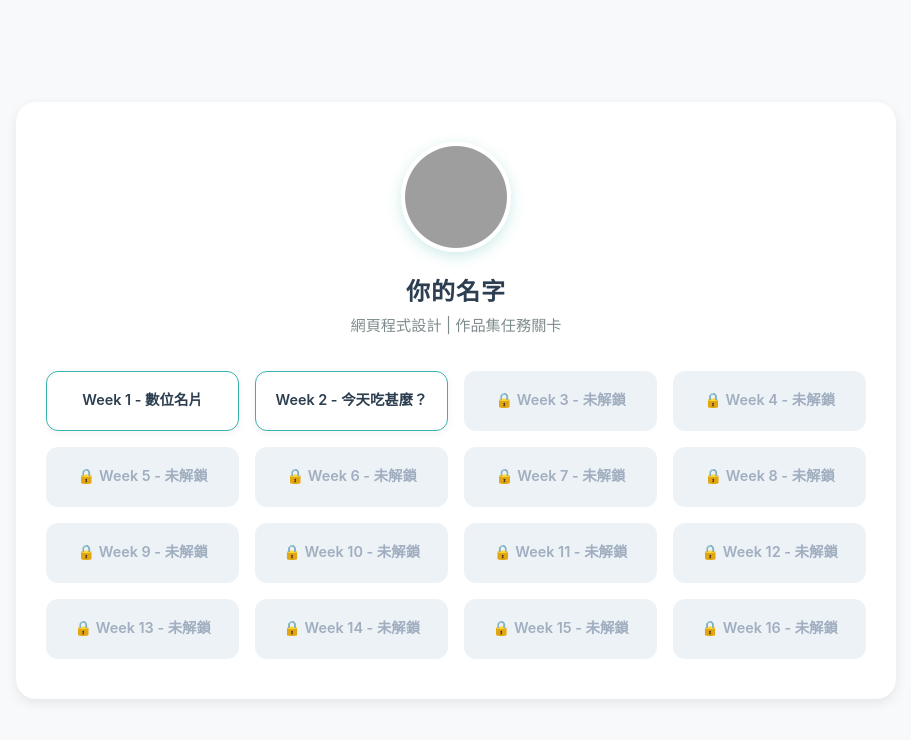
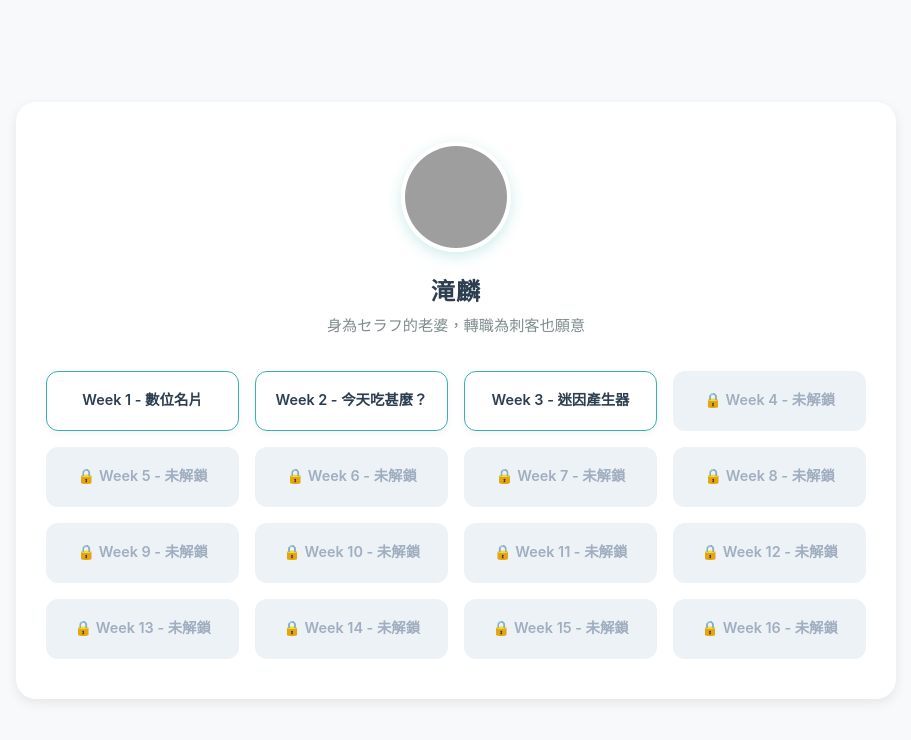
Before and after one commit to takitotkt0809-svg/-01, a plain HTML site: page index.html in a window 1280 px wide. Shown: the whole page, without its empty margins (184-1095 px from the left). Drawn offline with Linux system fonts and the light colour scheme; grey boxes are pictures that could not be loaded.

Commit message:
Update profile image and personal details

```diff
--- a/index.html
+++ b/index.html
@@ -158,9 +158,9 @@
         <!-- 個人頭像與名字區塊 -->
         <div class="profile-section">
             <!-- 假照片預設圖 (Unsplash 隨機風格照) -->
-            <img src="https://images.unsplash.com/photo-1534528741775-53994a69daeb?q=80&w=200&auto=format&fit=crop" alt="個人頭像" class="avatar">
-            <h1 class="profile-name">你的名字</h1>
-            <p class="profile-subtitle">網頁程式設計 | 作品集任務關卡</p>
+            <img src="https://scontent.ftpe21-1.fna.fbcdn.net/v/t39.30808-6/845923856_122248595618350968_1771394812178694630_n.jpg?stp=dst-jpg_tt6&cstp=mx1818x2048&ctp=s1818x2048&_nc_cat=104&_nc_map=urlgen_bucketless&ccb=1-7&_nc_sid=833d8c&_nc_ohc=_fhXMHVcPjUQ7kNvwH1Ou_w&_nc_oc=Ado_5rS0UIvAJg-WBee7XSK-cx0k84Y_VWq8fNzsKhCt8V1D8R_lKu1_vRRZwi-mIgE&_nc_zt=23&_nc_ht=scontent.ftpe21-1.fna&_nc_gid=7KePAH0OGlWHq78HdjYyQA&_nc_ss=7b2a8&oh=00_AQORmplVPxVye9B69Yl1e2ty98BA_-cNf64AKmMy26RWhA&oe=6AD2735D" alt="個人頭像" class="avatar">
+            <h1 class="profile-name">滝麟</h1>
+            <p class="profile-subtitle">身為セラフ的老婆，轉職為刺客也願意</p>
         </div>
 
         <!-- 16 個作品關卡選單 -->
@@ -168,9 +168,9 @@
             <!-- 已解鎖項目 -->
             <a href="w1/index.html" class="menu-btn unlocked">Week 1 - 數位名片</a>
             <a href="w2/index.html" class="menu-btn unlocked">Week 2 - 今天吃甚麼？</a>
+            <a href="w3/index.html" class="menu-btn unlocked">Week 3 - 迷因產生器</a>
 
-            <!-- 未解鎖項目 (3 ~ 16) -->
-            <div class="menu-btn locked">🔒 Week 3 - 未解鎖</div>
+            <!-- 未解鎖項目 (4 ~ 16) -->
             <div class="menu-btn locked">🔒 Week 4 - 未解鎖</div>
             <div class="menu-btn locked">🔒 Week 5 - 未解鎖</div>
             <div class="menu-btn locked">🔒 Week 6 - 未解鎖</div>
@@ -188,4 +188,4 @@
     </div>
 
 </body>
-</html>
+</html
```
